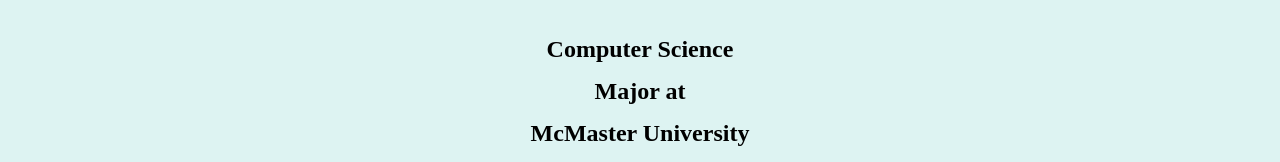
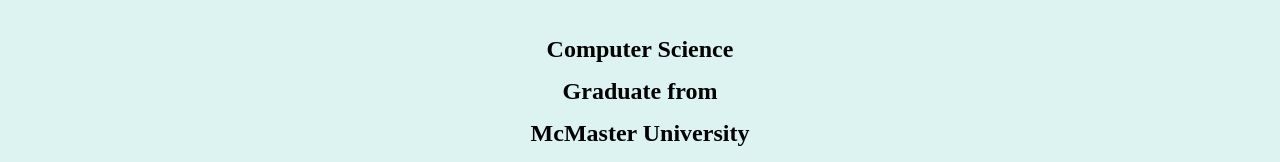
Before and after one commit to ArchitTandonWebsite/ArchitTandonWebsite.github.io, a plain HTML site: page index.html in a window 1280 px wide. Shown: the part 149-311 px from the top of the page. Drawn offline with Linux system fonts and the light colour scheme; a web font is replaced by a local one.

Commit message:
Update index.html

```diff
--- a/index.html
+++ b/index.html
@@ -63,7 +63,7 @@
     </div>
     <div class="heading-text">
         <div class="heading-text-1">Computer Science</div>
-        <div class="heading-text-2">Major at</div>
+        <div class="heading-text-2">Graduate from</div>
         <div class="heading-text-3">McMaster University</div>
     </div>
     <div class="banner" id="experiences">
```
